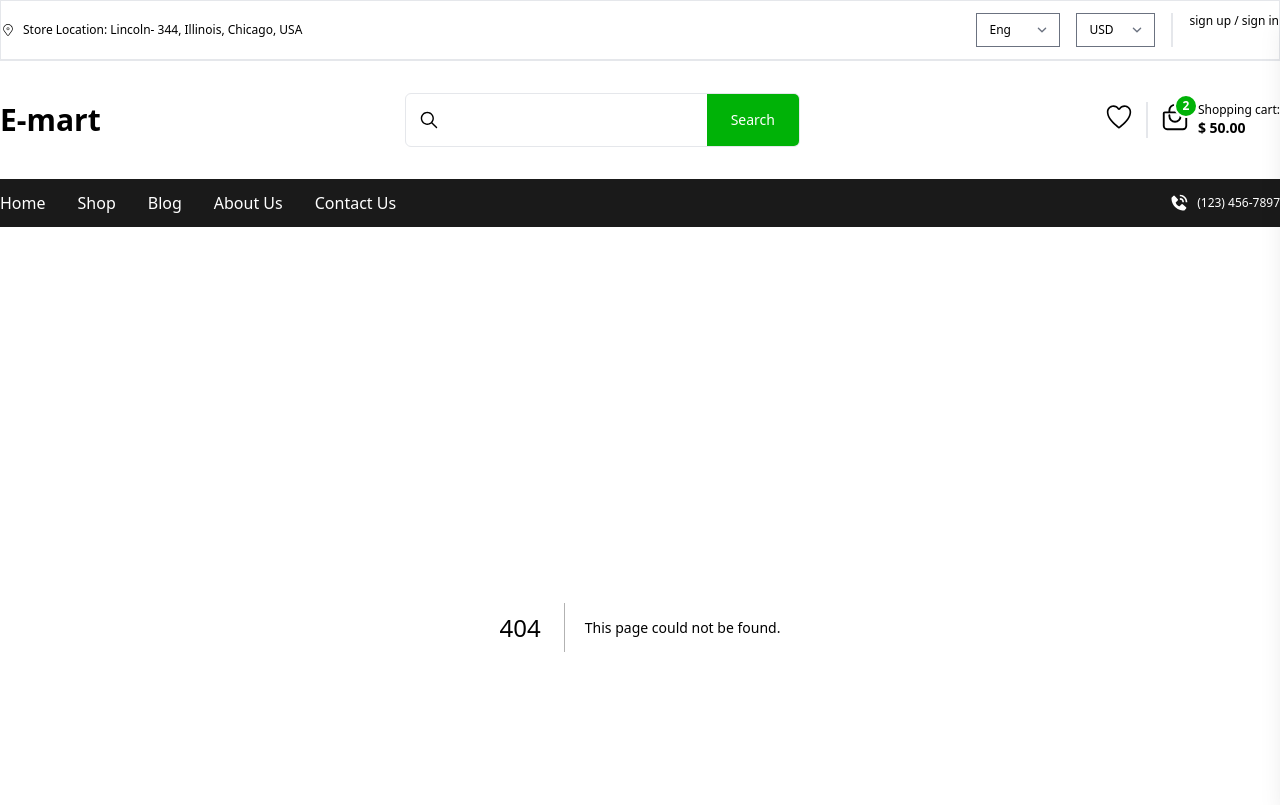
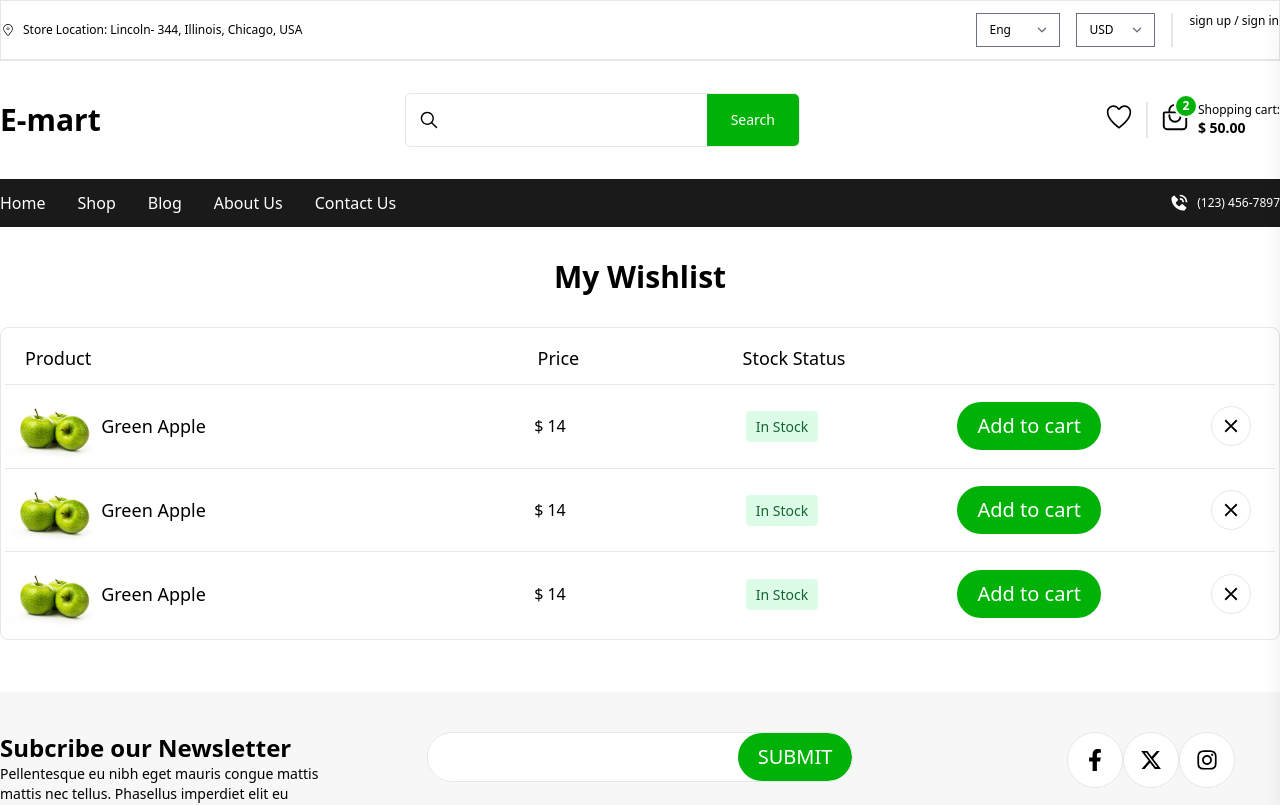
Before and after one commit to patharharsh/e-mart, a Next.js app: page /wishlist in a window 1280 px wide. Before the commit this address had no page. Shown: the top 805 px of the page. Built offline with nearby package versions, Linux system fonts and the light colour scheme.

Commit message:
Wishlist page Added

```diff
--- /dev/null
+++ b/src/app/wishlist/page.tsx
@@ -0,0 +1,47 @@
+import SectionTitle from "@/components/SectionTitle";
+import WishlistItem from "@/components/WishlistItem";
+import React from "react";
+
+const wishlistData = [{
+    sku: "sku",
+    name: "Green Apple",
+    spPrize: 14.0,
+    prize: 20.0,
+    rating: 4,
+    imgPath: "/product.png",
+  },{
+    sku: "sku",
+    name: "Green Apple",
+    spPrize: 14.0,
+    prize: 20.0,
+    rating: 4,
+    imgPath: "/product.png",
+  },{
+    sku: "sku",
+    name: "Green Apple",
+    spPrize: 14.0,
+    prize: 20.0,
+    rating: 4,
+    imgPath: "/product.png",
+  }]
+
+const WishList = () => {
+  return (
+    <div className="container py-8 mx-auto">
+      <SectionTitle title="My Wishlist" align="center" />
+      <div className=" border p-1 rounded-lg mb-5">
+        <div className="md:flex hidden px-5 text-lg font-medium py-3">
+          <div className="w-5/12">Product</div>
+          <div className="w-2/12">Price</div>
+          <div className="w-2/12">Stock Status</div>
+          <div className="w-3/12"></div>
+        </div>
+        <div className="flex md:flex-col flex-row flex-wrap md:flex-nowrap">
+            {wishlistData?.map((item, index) => <WishlistItem product={item} key={index} />)}
+        </div>
+      </div>
+    </div>
+  );
+};
+
+export default WishList;
--- a/src/components/HeaderActionBtns.tsx
+++ b/src/components/HeaderActionBtns.tsx
@@ -1,6 +1,5 @@
 import React from "react";
 import { IoIosHeartEmpty } from "react-icons/io";
-import { IoBagHandleOutline } from "react-icons/io5";
 import CartDrawer from "./CartDrawer";
 
 const HeaderActionBtns = () => {
--- /dev/null
+++ b/src/components/WishlistItem.tsx
@@ -0,0 +1,33 @@
+import { ProductsDataType } from '@/types/product.type'
+import { IoMdClose } from "react-icons/io";
+import { IoBagHandleOutline } from "react-icons/io5";
+import React from 'react'
+import IconBtn from './IconBtn';
+import Button from './shared/Button';
+import Badge from './shared/Badge';
+
+const WishlistItem = ({product} : {product: ProductsDataType}) => {
+  return (
+    <>
+      <div className="flex items-center border md:border-0 md:border-t flex-wrap md:flex-nowrap sm:w-1/2 md:w-full md:p-0 p-3" >
+        <div className="md:w-5/12 w-full flex items-center flex-wrap md:flex-nowrap gap-2 ">
+          <div className="md:w-2/12 w-full ">
+            <img src={product?.imgPath} className="w-full" alt="product image" />
+          </div>
+          <div className="md:w-8/12 w-full text-lg md:text-md">{product?.name}</div>
+        </div>
+        <div className="md:w-2/12 w-1/2"><span className="md:hidden">price:</span> $ {product?.spPrize}</div>
+        <div className="md:w-2/12 w-1/2"> <Badge>In Stock</Badge> </div>
+        <div className="md:w-3/12 w-full mt-3 md:mt-0 flex md:pe-6 items-center justify-end gap-2 lg:justify-between">
+          <span className='hidden lg:inline-block'> <Button>Add to cart</Button> </span>
+          <span className='lg:hidden'>
+          <IconBtn Icon={IoBagHandleOutline} size="extra-small" />
+          </span>
+          <IconBtn Icon={IoMdClose} size="extra-small" />
+        </div>
+      </div>
+    </>
+  )
+}
+
+export default WishlistItem
```
Also changed, not shown: src/types/wishlist.type.ts (added).
